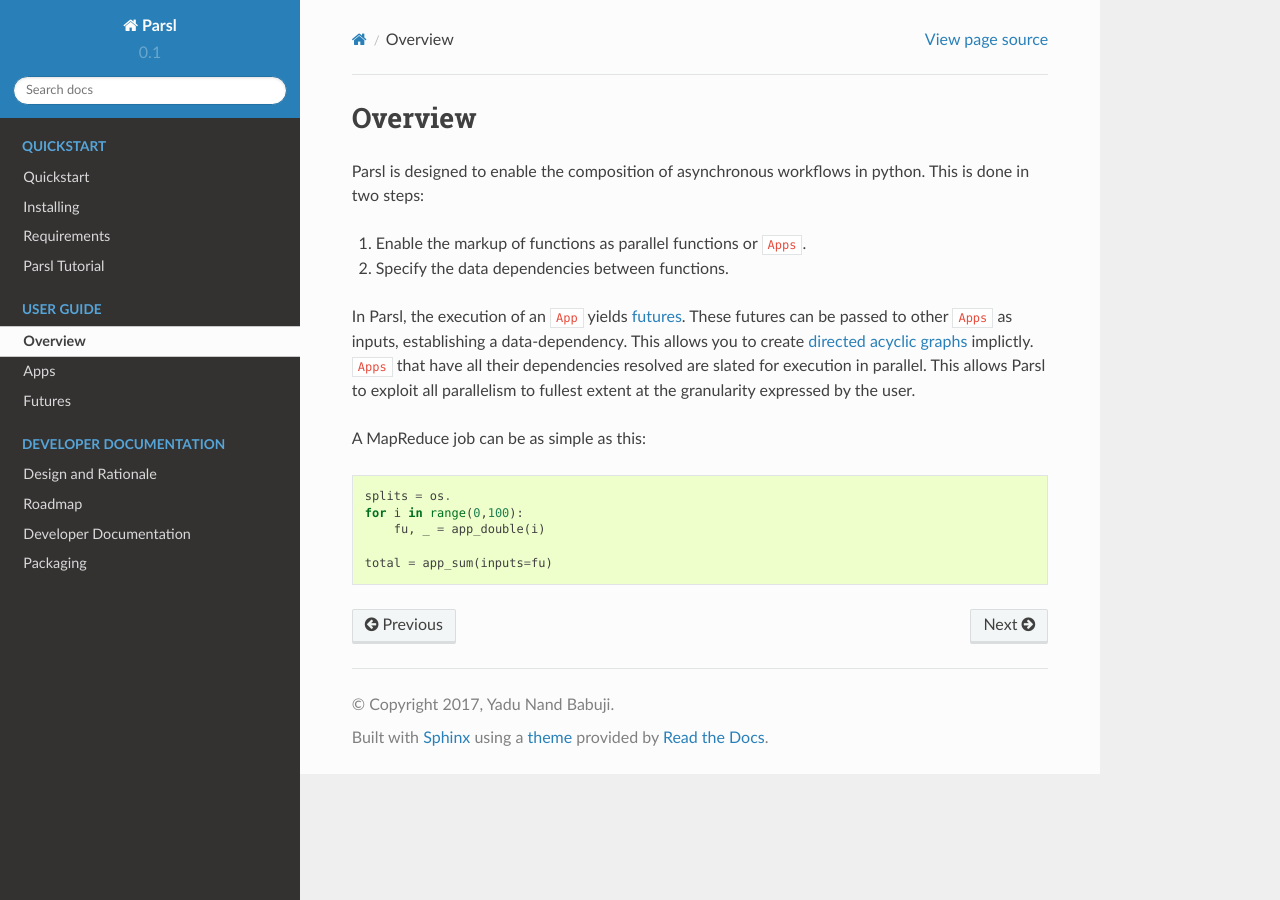
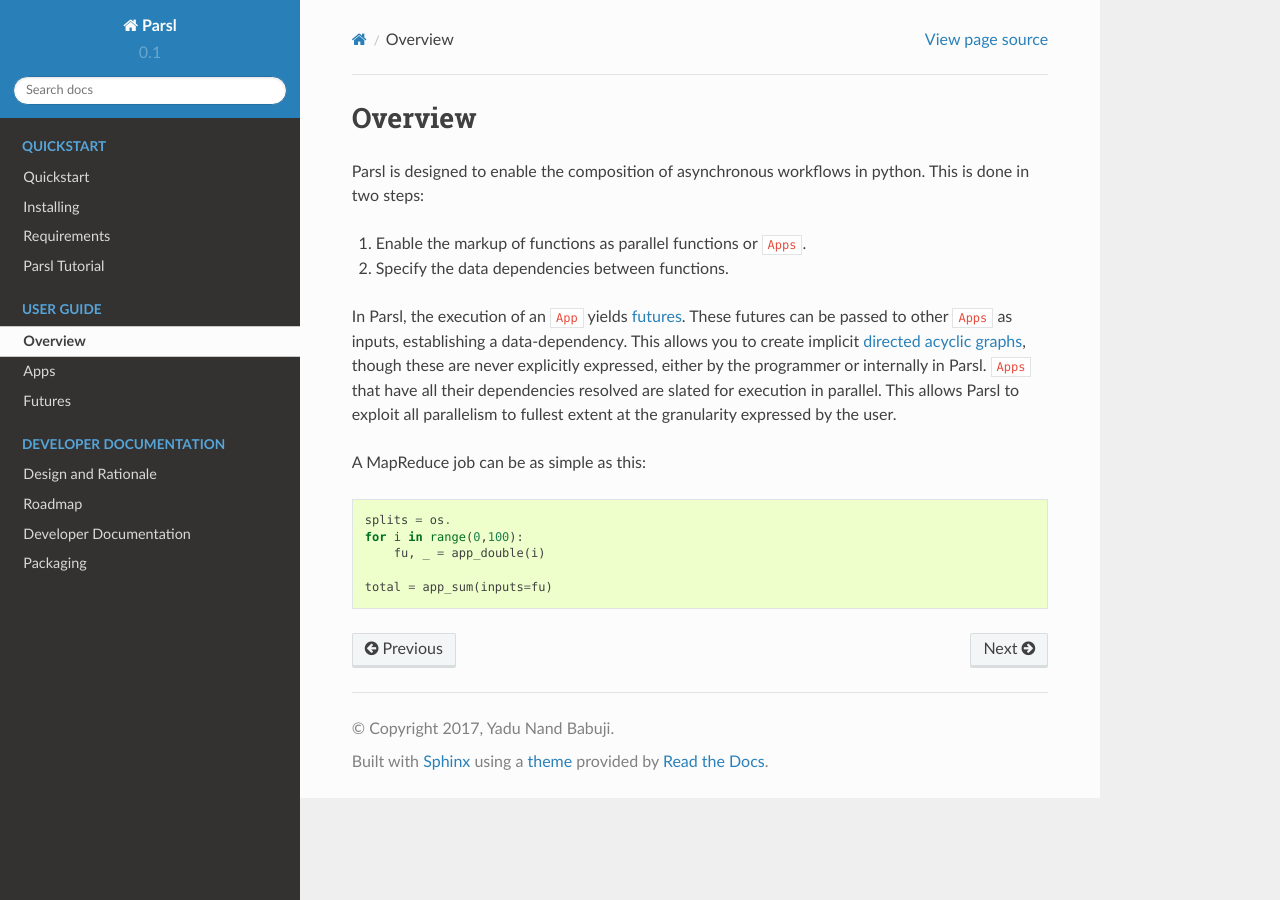
Before and after one commit to Parsl/parsl, a Sphinx documentation site: the page built from docs/userguide/overview.rst, in a window 1280 px wide. Built offline with Sphinx 7.4.7 and the Read the Docs theme 2.0.0, drawn with Linux system fonts in a browser that asks for light colours.

Commit message:
small text update
clarify that we don't actually build a DAG

```diff
--- a/docs/userguide/overview.rst
+++ b/docs/userguide/overview.rst
@@ -8,8 +8,9 @@
 
 In Parsl, the execution of an ``App`` yields `futures <https://en.wikipedia.org/wiki/Futures_and_promises>`_.
 These futures can be passed to other ``Apps`` as inputs, establishing a data-dependency. This allows
-you to create `directed acyclic graphs <https://en.wikipedia.org/wiki/Directed_acyclic_graph>`_
-implictly. ``Apps`` that have all their dependencies resolved are slated for execution in parallel.
+you to create implicit `directed acyclic graphs <https://en.wikipedia.org/wiki/Directed_acyclic_graph>`_,
+though these are never explicitly expressed, either by the programmer or internally in Parsl.
+``Apps`` that have all their dependencies resolved are slated for execution in parallel.
 This allows Parsl to exploit all parallelism to fullest extent at the granularity expressed by the user.
 
 A MapReduce job can be as simple as this:
```
